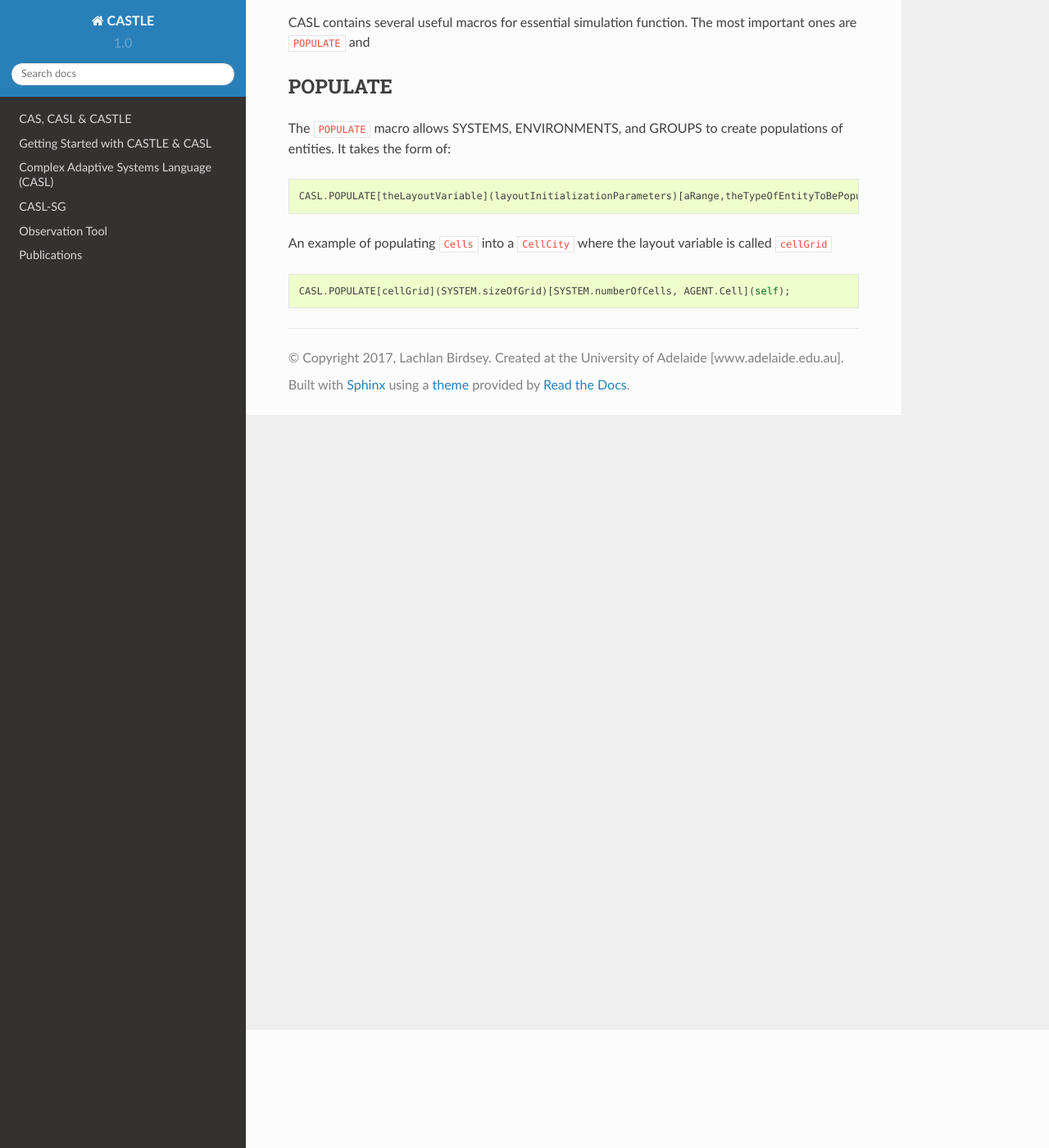
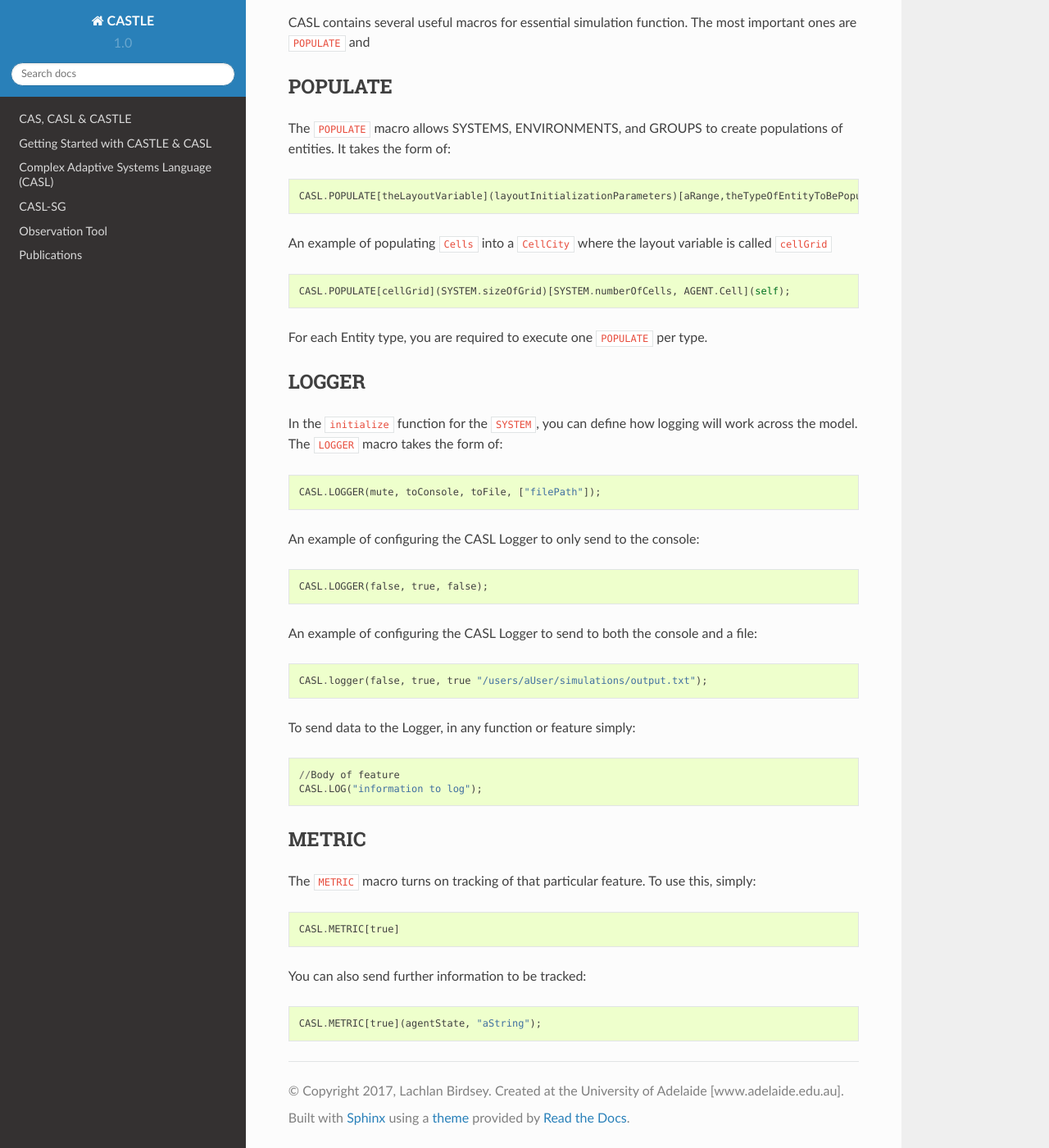
Before and after one commit to CASTLE-FWK/Documentation, a Sphinx documentation site: the page built from source/CASL/Macros.rst, in a window 1280 px wide and 1400 px high, scrolled down 144 px. Shown: the whole window at 82% size. Built offline with Sphinx 7.4.7 and the Read the Docs theme 2.0.0, drawn with Linux system fonts in a browser that asks for light colours.

Commit message:
more docs

```diff
--- a/source/CASL/Blocks/Behaviors.rst
+++ b/source/CASL/Blocks/Behaviors.rst
@@ -27,6 +27,7 @@ There are 2 contact types, namely, ``SELF``, and ``AFFECT``
 
 * ``AFFECT``:
 
+If you select the wrong type, the CASL Editor will warn you and prevent your model code from generating.
 
 Trigger Types
 ####################
--- a/source/CASL/Blocks/Interactions.rst
+++ b/source/CASL/Blocks/Interactions.rst
@@ -39,7 +39,7 @@ There are 4 types of trigger types: ``STEP``, ``STATE``, ``PARAMETER``, ``INPUT`
 
 Input Parameters
 ################
-
+Any input parameters are allowed.
 
 
 Examples
--- a/source/CASL/Macros.rst
+++ b/source/CASL/Macros.rst
@@ -12,3 +12,35 @@ The ``POPULATE`` macro allows SYSTEMS, ENVIRONMENTS, and GROUPS to create popula
 An example of populating ``Cells`` into a ``CellCity`` where the layout variable is called ``cellGrid`` ::
 
 	CASL.POPULATE[cellGrid](SYSTEM.sizeOfGrid)[SYSTEM.numberOfCells, AGENT.Cell](self);
+
+For each Entity type, you are required to execute one ``POPULATE`` per type.
+
+
+LOGGER
+^^^^^^^
+In the ``initialize`` function for the ``SYSTEM``, you can define how logging will work across the model. The ``LOGGER`` macro takes the form of::
+
+	CASL.LOGGER(mute, toConsole, toFile, ["filePath"]);
+
+An example of configuring the CASL Logger to only send to the console::
+
+	CASL.LOGGER(false, true, false);
+
+An example of configuring the CASL Logger to send to both the console and a file::
+
+	CASL.logger(false, true, true "/users/aUser/simulations/output.txt");
+
+To send data to the Logger, in any function or feature simply::
+
+	//Body of feature
+	CASL.LOG("information to log");
+
+METRIC
+^^^^^^^
+The ``METRIC`` macro turns on tracking of that particular feature. To use this, simply::
+
+	CASL.METRIC[true]
+
+You can also send further information to be tracked::
+
+	CASL.METRIC[true](agentState, "aString");
```
